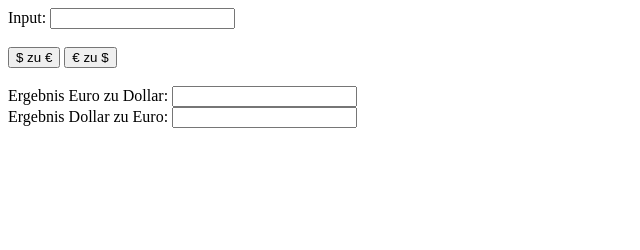
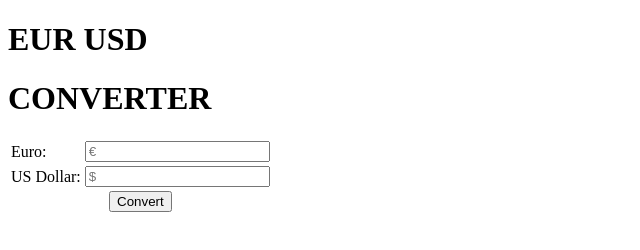
Before and after one commit to St4nd4rd/curreny, a plain HTML site: page index.html in a window 1280 px wide. Shown: the whole page, without its empty margins (0-640 px from the left). Drawn offline with Linux system fonts and the light colour scheme.

Commit message:
Update index.html

```diff
--- a/index.html
+++ b/index.html
@@ -1,30 +1,30 @@
+<!doctype html>
 <html>
-    <body>
-        <head>
-            <script type="text/javascript">
-                function Dollareuro(Zahl)
-                {
-                    UmrechnenForm.Dollar.value = Zahl * 1.23;
-                }
-                function Eurodollar(Zahl)
-                {
-                    UmrechnenForm.Euro.value = Zahl / 1.23;
-                }
-            </script>
-        </head>
 
-        <form name="UmrechnenForm" action="">
-                Input: <input name="Input" type="text">
-            <br>
-            <br>
-                <input type="button" value="$ zu €" onclick="Dollareuro(UmrechnenForm.Input.value)">
-                <input type="button" value="€ zu $" onclick="Eurodollar(UmrechnenForm.Input.value)">
-            <br>
-            <br>
-                Ergebnis Euro zu Dollar: <input name="Dollar" type="">
-                <br>
-                Ergebnis Dollar zu Euro: <input name="Euro" type="">
+<head>
+    <title>Rechner</title>
+    <script src="index.js"></script>
+    <link rel="icon" href="eurusdimage.png">
+</head>
 
-        </form>
-    </body>
+<body>
+    <h1>EUR USD</h1>
+    <h1>CONVERTER</h1>
+    <form name="converter">
+        <table class="center">
+            <tr>
+                <td>Euro: </td>
+                <td><input type="text" name="euro"  placeholder="€"  onChange="euroConverter()" /></td>
+            </tr>
+            <tr>
+                <td>US Dollar: </td>
+                <td><input type="text" name="dollar" placeholder="$" onChange="dollarConverter()" /></td>
+            </tr>
+            <td colspan="2" align="center"><input type="button" value="Convert" /></td>
+            </tr>
+        </table>
+    </form>
+
+</body>
+
 </html>
```
